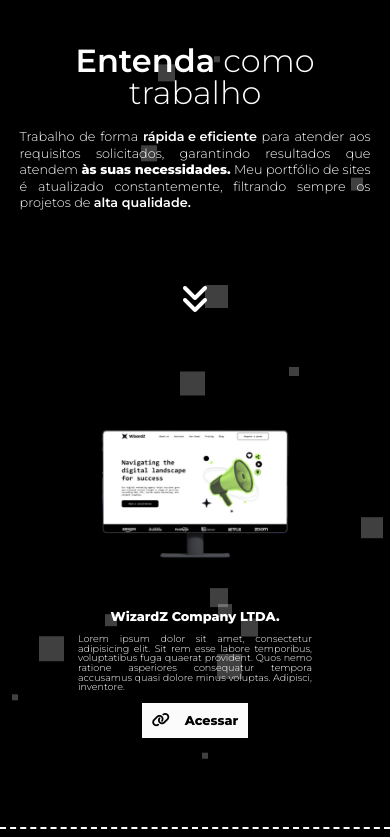
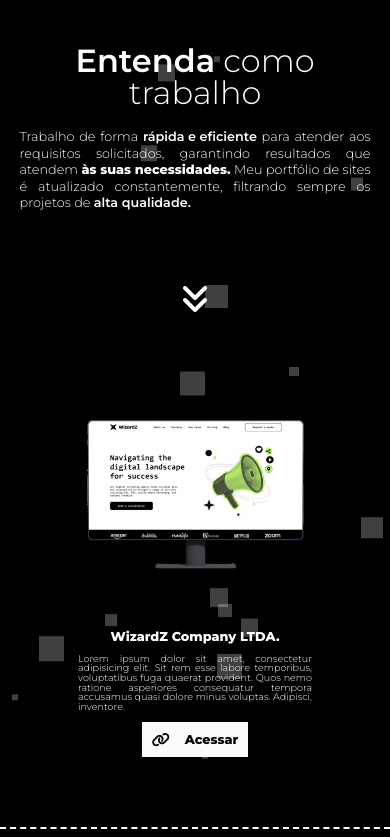
Before and after one commit to alephsramos/alephwebdev, a plain HTML site: page index.html in a window 390 px wide. Shown: the part 1005-1842 px from the top of the page. Drawn offline with Linux system fonts and the light colour scheme; a script that the page names is missing.

Commit message:
Update responsive.css

```diff
--- a/src/components/Sites/responsive.css
+++ b/src/components/Sites/responsive.css
@@ -67,7 +67,7 @@
     .web__card{
         width: 100vw!important;
         border: none!important;
-        height: 30%!important;
+        height: 50%!important;
         margin-top: 5%;
         box-sizing: border-box;
         padding: 20px;
@@ -76,7 +76,7 @@
     }
 
     .web__card img{
-        width: 60vw!important;
+        width: 70vw!important;
         height: 35%!important;
         object-fit: cover!important;
     }
```
